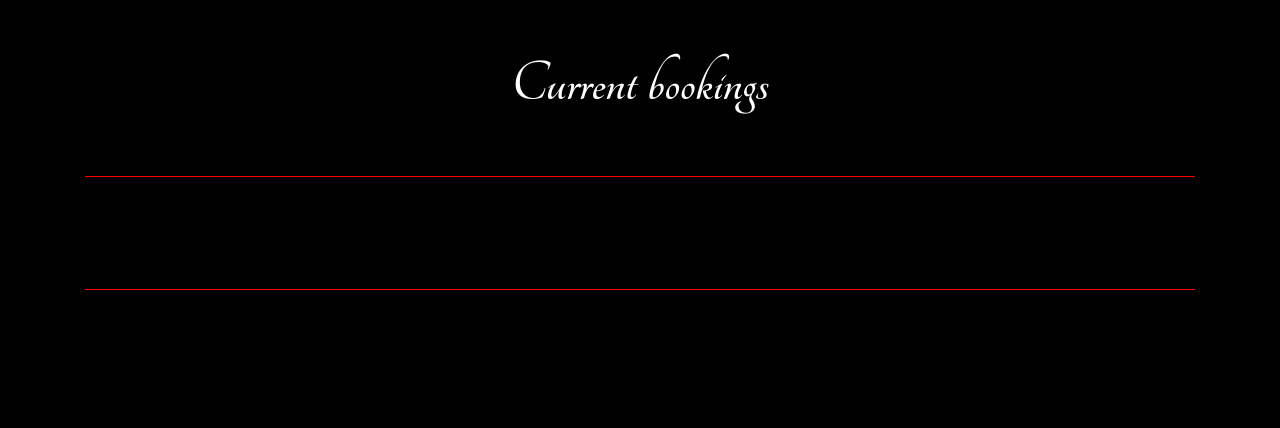
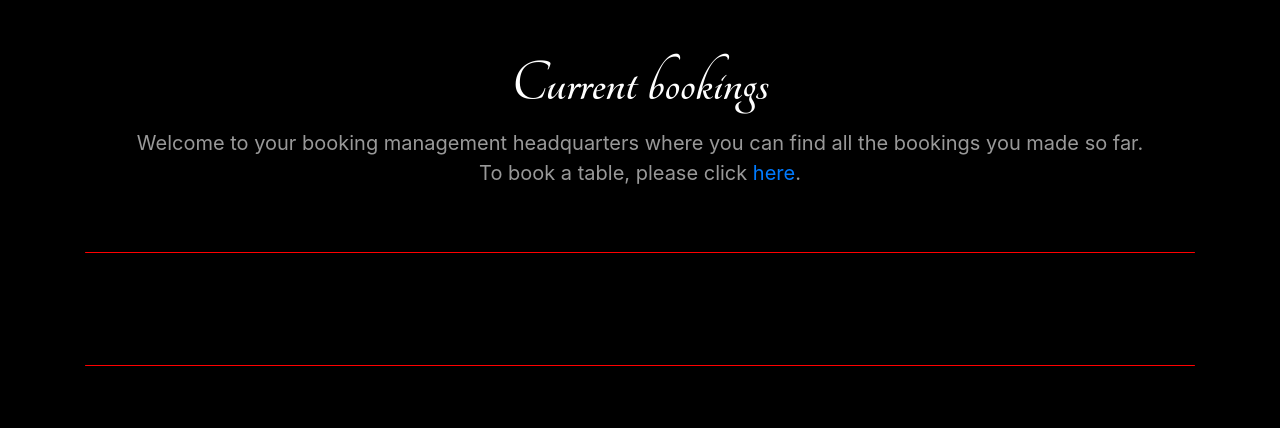
Before and after one commit to OlgaJ1989/taste-of-poland, a Django app: page /profile/ in a window 1280 px wide. Shown: the part 98-526 px from the top of the page. Run offline with Django 3.2, Linux system fonts and the light colour scheme; data that the repository does not hold is empty; some libraries are stand-ins or nearby versions.

Commit message:
Correct typo in profile.html

```diff
--- a/templates/profile.html
+++ b/templates/profile.html
@@ -2,10 +2,14 @@
 
 {% block content %}
 
-<div class="container profile-container text-white">
+<div class="container profile-container">
     <div class="row">
         <div class="col-12 mt-5">
-            <h1 class="text-center">Current bookings</h1>
+            <h1 class="text-center text-white">Current bookings</h1>
+            <p class="text-center" style="font-size: 20px">Welcome to your booking management headquarters where you can
+                find all the bookings you made so far. <br>To book a table, please click <a
+                    href="{% url 'create-booking' %}">here</a>.
+            </p>
         </div>
     </div>
     <hr class="rounded mt-5">
```
